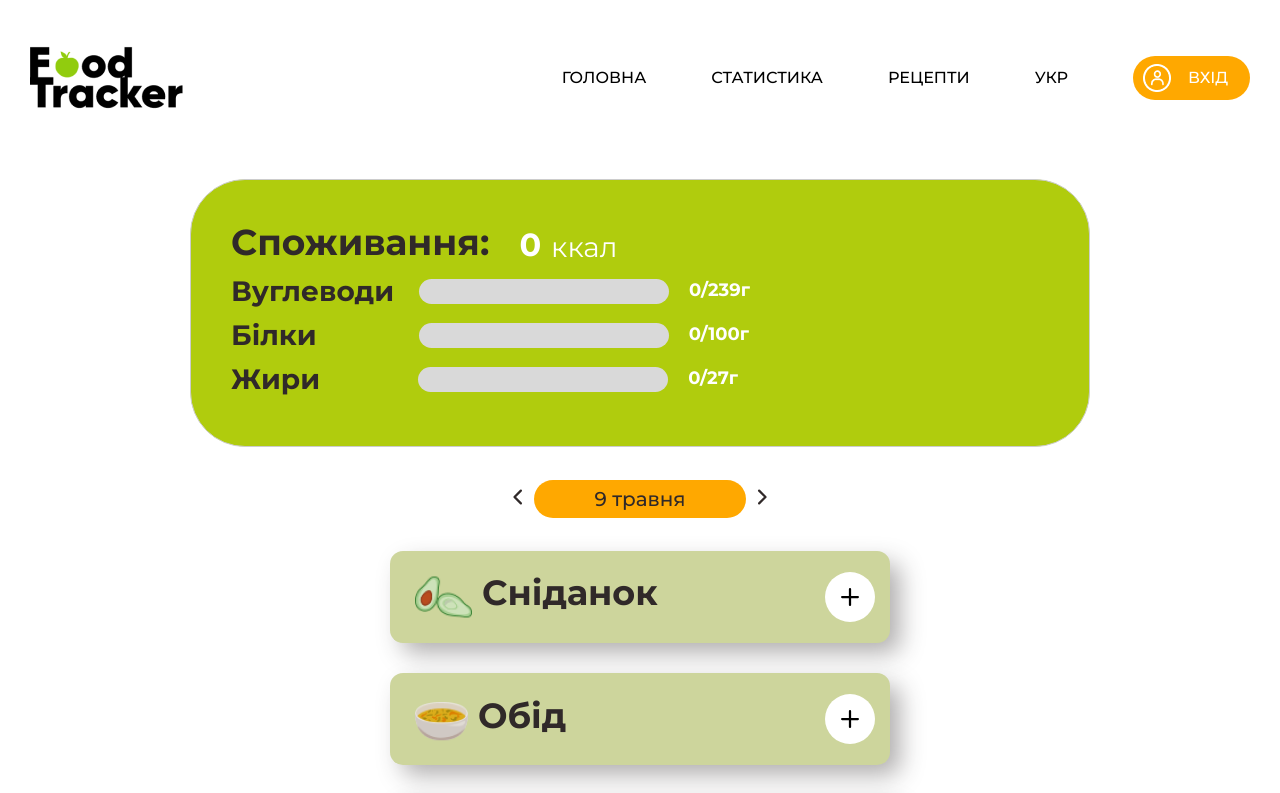
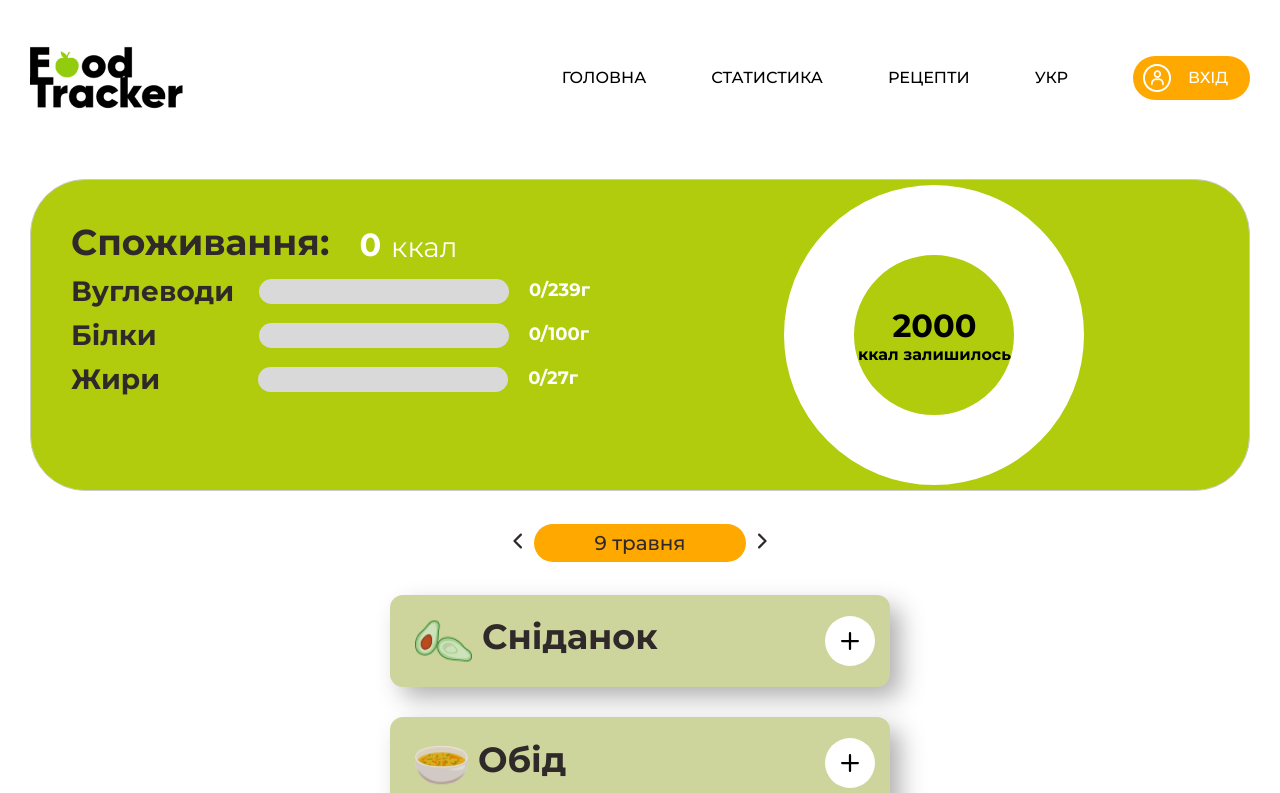
Before and after one commit to Cheburashka0072/food_tracker, a React (Create React App) app: page / in a window 1280 px wide. Shown: the top 793 px of the page. Built offline with nearby package versions, Linux system fonts and the light colour scheme.

Commit message:
Circle stats chart added

```diff
--- a/src/components/dishes/Dishes.jsx
+++ b/src/components/dishes/Dishes.jsx
@@ -33,6 +33,7 @@ const Dishes = ({ dishes, meals, addMeal }) => {
             {meal.dishes &&
               meal.dishes.map((dish) => (
                 <div
+                  key={dish.name}
                   style={{ display: "flex", justifyContent: "space-around" }}
                 >
                   <p>{dish.name}</p>
--- a/src/components/main/MainСalories.jsx
+++ b/src/components/main/MainСalories.jsx
@@ -73,6 +73,35 @@ const MainСalories = ({
           </div>
         </div>
       </div>
+      <div className="block__circleStats">
+        <div className="circle__external">
+          <div
+            className="circle__inner"
+            style={
+              personCalories > 2000
+                ? { top: "0%", backgroundColor: "red" }
+                : { top: `${(1 - personCalories / 2000) * 100}%` }
+            }
+          ></div>
+        </div>
+        <div className="circle__innerStats">
+          {personCalories > 2000 ? (
+            <>
+              <span style={{ fontSize: "32px" }}>
+                {-(2000 - personCalories)}
+              </span>
+
+              <span>ккал наїв</span>
+            </>
+          ) : (
+            <>
+              <span style={{ fontSize: "32px" }}>{2000 - personCalories}</span>
+
+              <span>ккал залишилось</span>
+            </>
+          )}
+        </div>
+      </div>
     </div>
   );
 };
--- a/src/components/main/mainCalories.css
+++ b/src/components/main/mainCalories.css
@@ -1,12 +1,51 @@
-.block__calories {
+.block {
   display: flex;
-  flex-direction: column;
-  width: 900px;
-  margin: 0 auto;
-  padding: 40px;
   border: 1px solid #ccc;
   border-radius: 55px;
   background-color: #b0cc0d;
+  margin: 0 auto;
+}
+.block__calories {
+  display: flex;
+  padding: 40px;
+}
+.block__circleStats {
+  flex: 0 1 50%;
+  display: flex;
+  justify-content: center;
+  align-items: center;
+}
+.circle__external {
+  overflow: hidden;
+  margin: 5px 0;
+  display: flex;
+  justify-content: center;
+  align-items: center;
+  position: relative;
+  width: 300px;
+  height: 300px;
+  background: #fff;
+  border-radius: 50%;
+  border: 5px solid #fff;
+}
+.circle__inner {
+  position: absolute;
+  width: 300px;
+  height: 300px;
+  background-color: #c7c7c7;
+}
+.circle__innerStats {
+  display: flex;
+  flex-direction: column;
+  justify-content: center;
+  align-items: center;
+  position: absolute;
+  width: 170px;
+  height: 170px;
+  border-radius: 50%;
+  background-color: #b0cc0d;
+  border: 5px solid #fff;
+  font-weight: bold;
 }
 
 .title {
--- a/src/styles/common.css
+++ b/src/styles/common.css
@@ -3,7 +3,7 @@ body {
 }
 
 .container {
-  max-width: 1780px;
+  max-width: 1280px;
   margin: 0 auto;
   padding: 0 30px;
 }
```
